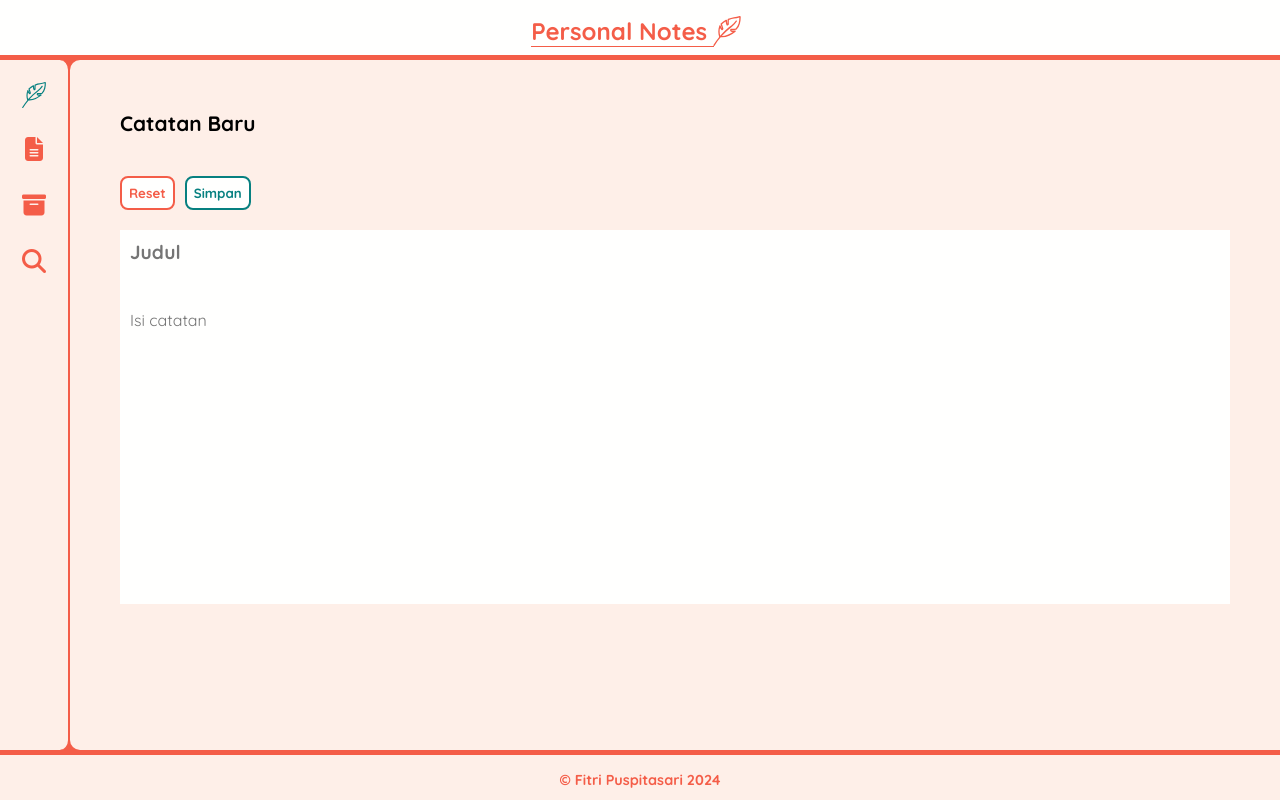
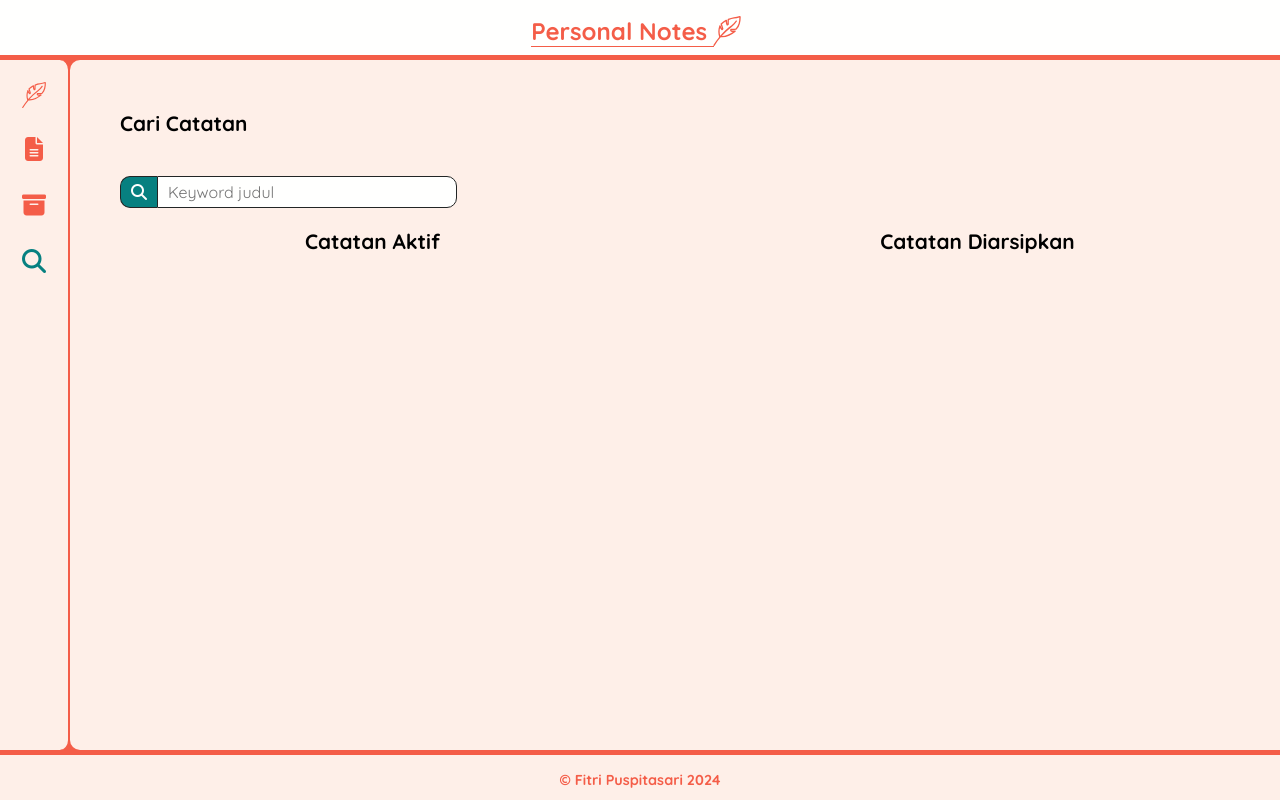
Before and after one commit to fitri-puspitasari/learn-frontend, a React (Vite) app in the folder 3-Personal_Notes_App/: page / in a window 1280 px wide. Built offline with nearby package versions, Linux system fonts and the light colour scheme.

Commit message:
3) Menambah fitur cari catatan

```diff
--- a/3-Personal_Notes_App/src/components/NotesContent/NotesContent.jsx
+++ b/3-Personal_Notes_App/src/components/NotesContent/NotesContent.jsx
@@ -32,11 +32,8 @@ class NotesContent extends React.Component {
         })
     }
     onDeleteHandler(id) {
-
         const dataNote = this.state.dataNote.filter(data => data.id !== id);
-        console.log(dataNote)
         this.setState({ dataNote });
-        console.log(this.state)
     }
     onChangeStatusArchivedHandler(id) {
         const newData = this.state.dataNote.map(data => {
@@ -59,11 +56,24 @@ class NotesContent extends React.Component {
                         case 'writing-area':
                             return <NotesWritingArea onAddData={this.onAddDataHandler}/>
                         case 'list-area':
-                            return <NotesListArea title="Catatan Aktif" dataNote={this.state.dataNote.filter((data) => {return data.archived == false})} onChangeStatusArchived={this.onChangeStatusArchivedHandler} onDelete={this.onDeleteHandler}/>
+                            return <NotesListArea
+                                    listClass="note-content__list-area"
+                                    title="Catatan Aktif"
+                                    dataNote={this.state.dataNote.filter((data) => {return data.archived == false})}
+                                    onChangeStatusArchived={this.onChangeStatusArchivedHandler}
+                                    onDelete={this.onDeleteHandler} />
                         case 'archive-area':
-                            return <NotesListArea title="Catatan Diarsipkan" dataNote={this.state.dataNote.filter((data) => {return data.archived == true})} onChangeStatusArchived={this.onChangeStatusArchivedHandler} onDelete={this.onDeleteHandler}/>
+                            return <NotesListArea
+                                    listClass="note-content__list-area"
+                                    title="Catatan Diarsipkan"
+                                    dataNote={this.state.dataNote.filter((data) => {return data.archived == true})}
+                                    onChangeStatusArchived={this.onChangeStatusArchivedHandler}
+                                    onDelete={this.onDeleteHandler}/>
                         case 'search-area':
-                            return <NotesSearchArea onDelete={this.onDeleteHandler}/>
+                            return <NotesSearchArea
+                                    dataNote={this.state.dataNote}
+                                    onChangeStatusArchived={this.onChangeStatusArchivedHandler}
+                                    onDelete={this.onDeleteHandler}/>
                         default:
                             return null
                         }
--- a/3-Personal_Notes_App/src/components/NotesContent/NotesListArea.jsx
+++ b/3-Personal_Notes_App/src/components/NotesContent/NotesListArea.jsx
@@ -1,10 +1,10 @@
 import React from "react";
 import { showFormattedDate } from "../../utils";
 
-function NotesListArea({ title, dataNote, onChangeStatusArchived, onDelete }) {
-    console.log(onDelete)
+function NotesListArea({ listClass, title, dataNote, onChangeStatusArchived, onDelete }) {
+    console.log(dataNote)
     return (
-        <div className="note-content__list-area">
+        <div className={listClass}>
             <h3>{title}</h3>
             <div className="notes-list">
                 {dataNote.map((data) => (
--- a/3-Personal_Notes_App/src/components/NotesContent/NotesSearchArea.jsx
+++ b/3-Personal_Notes_App/src/components/NotesContent/NotesSearchArea.jsx
@@ -1,40 +1,47 @@
 import React from "react";
+import NotesListArea from "./NotesListArea";
 
 class NotesSearchArea extends React.Component {
     constructor(props) {
         super(props);
-
+        this.state = {
+            keyword: ''
+        }
+        this.getFilteredData = this.getFilteredData.bind(this)
+        this.onKeywordChangeEventHandler = this.onKeywordChangeEventHandler.bind(this)
+    }
+    getFilteredData() {
+        return (this.state.keyword == '') ? [] : this.props.dataNote.filter((data) => data.title.toLowerCase().includes(this.state.keyword))
+    }
+    onKeywordChangeEventHandler(event) {
+        this.setState(() => {
+            return {
+                keyword: event.target.value
+            }
+        })
     }
     render() {
         return (
             <div className="note-content__search-area">
                 <h3>Cari Catatan</h3>
                 <form className="note-content__search-input">
-                    <input type="text" name="title" placeholder="Keyword judul" maxLength={50} required/>
-                    <button type="submit"><i className="fa-solid fa-magnifying-glass"></i></button>
+                    <div className="search-icon"><i className="fa-solid fa-magnifying-glass"></i></div>
+                    <input type="text" name="title" placeholder="Keyword judul" maxLength={50} value={this.state.keyword} onChange={this.onKeywordChangeEventHandler} required/>
+                    {/* <button type="submit"><i className="fa-solid fa-magnifying-glass"></i></button> */}
                 </form>
                 <div className="note-content__search-result">
-                    <div className="search-result__active-notes">
-                        <h4>Catatan Aktif</h4>
-                        <div className="notes-list">
-                            <div className="note-item">1</div>
-                            <div className="note-item">2</div>
-                            <div className="note-item">3</div>
-                            <div className="note-item">4</div>
-                            <div className="note-item">5</div>
-                        </div>
-
-                    </div>
-                    <div className="search-result__archive-notes">
-                        <h4>Catatan Diarsipkan</h4>
-                        <div className="notes-list">
-                            <div className="note-item">6</div>
-                            <div className="note-item">7</div>
-                            <div className="note-item">8</div>
-                            <div className="note-item">9</div>
-                            <div className="note-item">10</div>
-                        </div>
-                    </div>
+                    <NotesListArea
+                        listClass="search-result__active-notes"
+                        title="Catatan Aktif"
+                        dataNote={this.getFilteredData().filter((data) => {return data.archived == false})}
+                        onChangeStatusArchived={this.props.onChangeStatusArchived}
+                        onDelete={this.props.onDelete} />
+                    <NotesListArea
+                        listClass="search-result__active-notes"
+                        title="Catatan Diarsipkan"
+                        dataNote={this.getFilteredData().filter((data) => {return data.archived == true})}
+                        onChangeStatusArchived={this.props.onChangeStatusArchived}
+                        onDelete={this.props.onDelete} />
                 </div>
             </div>
 
--- a/3-Personal_Notes_App/src/components/PersonalNotes.jsx
+++ b/3-Personal_Notes_App/src/components/PersonalNotes.jsx
@@ -7,7 +7,7 @@ class PersonalNotes extends React.Component {
     constructor(props) {
         super(props);
         this.state = {
-            pageContentActive: "writing-area"   // opt: writing-area, list-area, archive-area, search-area
+            pageContentActive: "search-area"   // opt: writing-area, list-area, archive-area, search-area
         };
         this.onChangePage = this.onChangePage.bind(this);
     }
--- a/3-Personal_Notes_App/src/styles/style.css
+++ b/3-Personal_Notes_App/src/styles/style.css
@@ -372,6 +372,7 @@ body {
 
 .note-content__search-input {
     margin-bottom: 20px;
+    display: flex;
 }
 
 .note-content__search-result {
@@ -388,7 +389,7 @@ body {
 
 }
 
-.note-content__search-result h4 {
+.note-content__search-result h3 {
     margin-bottom: 20px;
     text-align: center;
 }
@@ -405,7 +406,7 @@ body {
 }
 
 .note-content__search-input input,
-.note-content__search-input button {
+.note-content__search-input .search-icon {
     font-size: 1rem;
     padding: 5px 10px;
     border: 1px solid var(--black);
@@ -413,8 +414,8 @@ body {
 
 .note-content__search-input input {
     background-color: var(--white);
-    border-top-left-radius: 10px;
-    border-bottom-left-radius: 10px;
+    border-top-right-radius: 10px;
+    border-bottom-right-radius: 10px;
     width: 300px;
 }
 
@@ -422,16 +423,14 @@ body {
     outline: none;
 }
 
-.note-content__search-input button {
-    border-top-right-radius: 10px;
-    border-bottom-right-radius: 10px;
-    border-left: none;
-    background-color: var(--orange);
+.note-content__search-input .search-icon {
+    border-top-left-radius: 10px;
+    border-bottom-left-radius: 10px;
+    border-right: none;
+    background-color: var(--green);
     color: var(--white);
-}
-
-.note-content__search-input button:hover {
-    background-color: var(--green);
+    /* width: fit-content;
+    height: fit-content; */
 }
 
 
```
